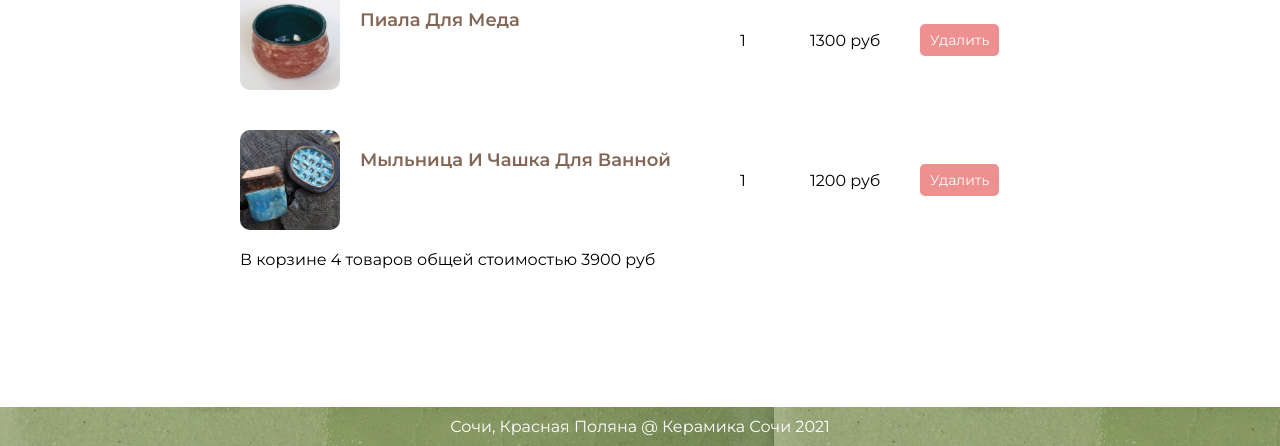
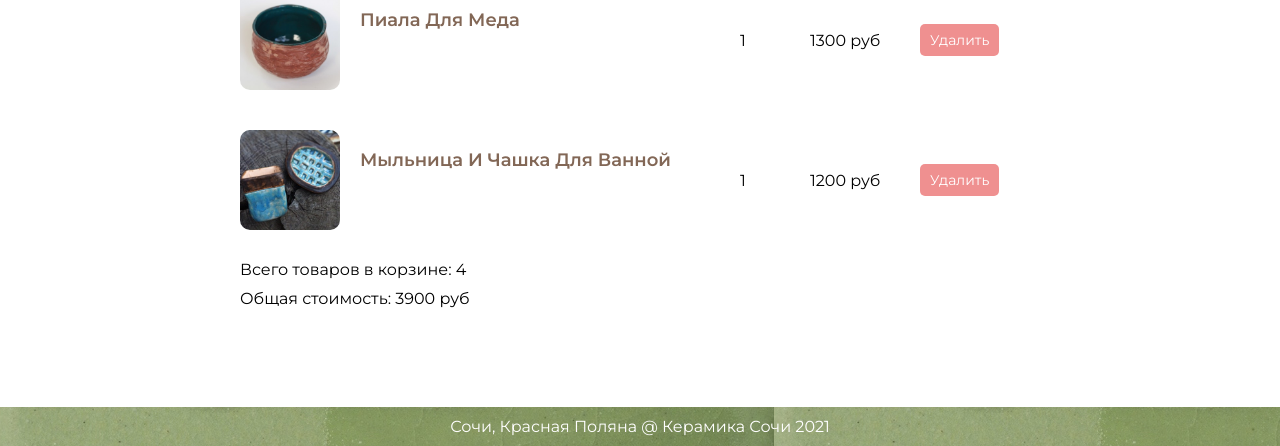
Before and after one commit to nikuha/ceramicshop, a Django app: page /basket/ in a window 1280 px wide. Shown: the part 354-800 px from the top of the page. Run offline with Django 3.2, Linux system fonts and the light colour scheme; a user stored in the database is signed in; data comes from the database, SQL or seed files in the repository; parts of the project's set-up code (start-up, migrations or seed data) failed here and were passed over.

Commit message:
lesson6 product page

```diff
--- a/basketapp/templates/basketapp/basket.html
+++ b/basketapp/templates/basketapp/basket.html
@@ -26,8 +26,11 @@
         {% endfor %}
 
         {% if basket %}
-            <div class="basket_summary">
-                В корзине {{ basket.0.total_quantity }} товаров общей стоимостью
+            <div class="basket-summary">
+                Всего товаров в корзине: {{ basket.0.total_quantity }}
+            </div>
+            <div class="basket-summary">
+                Общая стоимость:
                 {{ basket.0.total_cost|floatformat:0 }} руб
             </div>
         {% endif %}
--- a/static/style.css
+++ b/static/style.css
@@ -331,6 +331,9 @@ input, select, textarea {
     text-decoration: none;
     border-radius: 5px;
 }
+.basket-summary{
+    margin: 10px 0;
+}
 
 @media (max-width: 1100px) {
     .products-container .item-container, .contacts-container .item-container {
```
